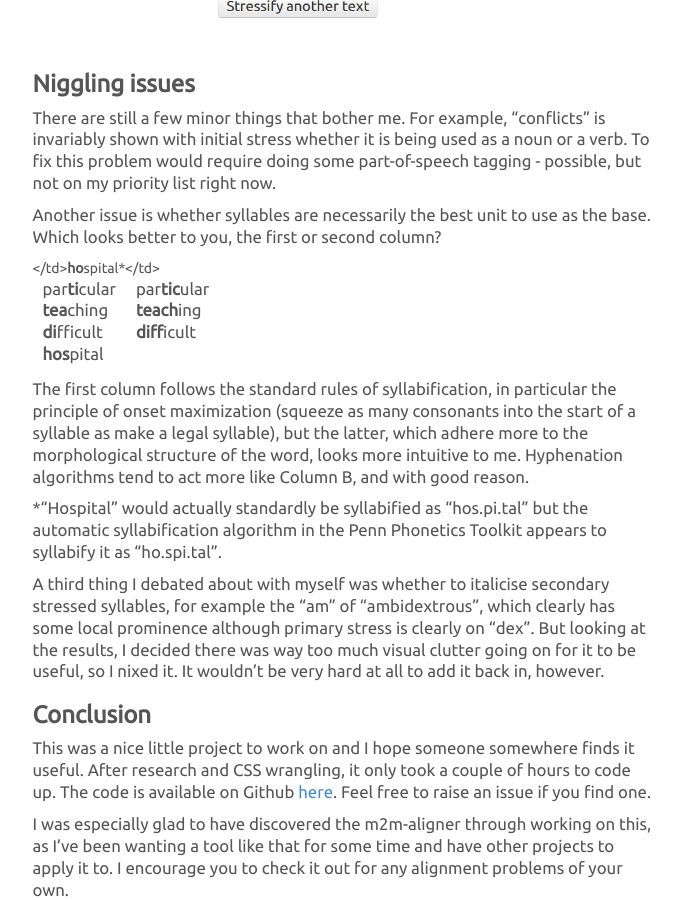
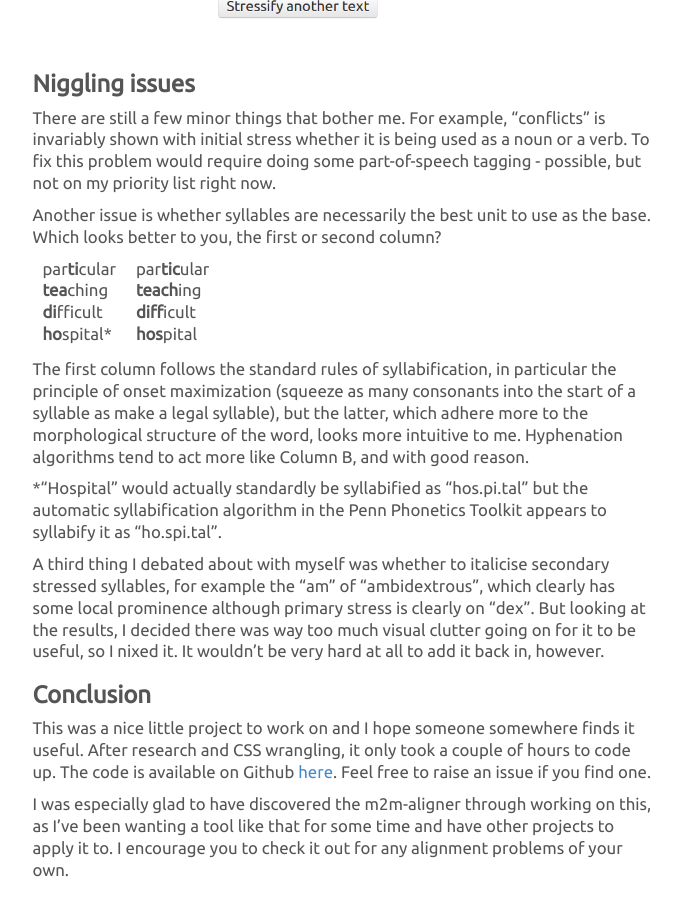
Before and after one commit to michelleful/code-blog, a Jekyll site: the page built from _posts/2014-07-23-stressifier.markdown, in a window 1280 px wide and 900 px high, scrolled down 1968 px. Shown: the whole window, without its empty margins (295-977 px from the left). Built offline with Jekyll 4.4.1, drawn with Linux system fonts in a browser that asks for light colours; Markdown is read by kramdown in place of the engine named in the settings; some of the changed lines change nothing that is shown.

Commit message:
Corrected table error

```diff
--- a/_posts/2014-07-23-stressifier.markdown
+++ b/_posts/2014-07-23-stressifier.markdown
@@ -90,7 +90,7 @@ Which looks better to you, the first or second column?
   <tr><td>par<b>ti</b>cular</td><td>par<b>tic</b>ular</td></tr>
   <tr><td><b>tea</b>ching</td><td><b>teach</b>ing</td></tr>
   <tr><td><b>di</b>fficult</td><td><b>diff</b>icult</td></tr>
-  <tr></td><b>ho</b>spital*</td><td><b>hos</b>pital</td></tr>
+  <tr><td><b>ho</b>spital&#42;</td><td><b>hos</b>pital</td></tr>
 </table>
 
 The first column follows the standard rules of syllabification, in particular
@@ -99,7 +99,7 @@ of a syllable as make a legal syllable), but the latter, which adhere more
 to the morphological structure of the word, looks more intuitive to me.
 Hyphenation algorithms tend to act more like Column B, and with good reason.
 
-*"Hospital" would actually standardly be syllabified as "hos.pi.tal" but
+&#42;"Hospital" would actually standardly be syllabified as "hos.pi.tal" but
 the automatic syllabification algorithm in the Penn Phonetics Toolkit
 appears to syllabify it as "ho.spi.tal".
 
```
